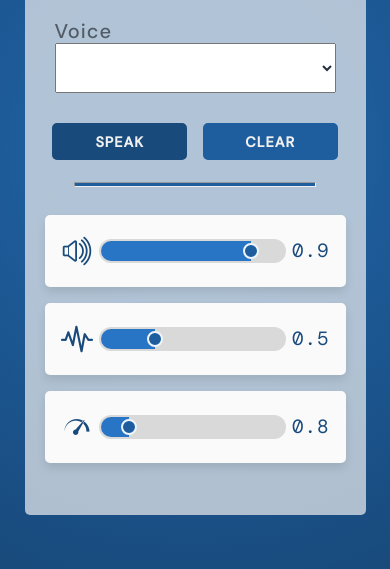
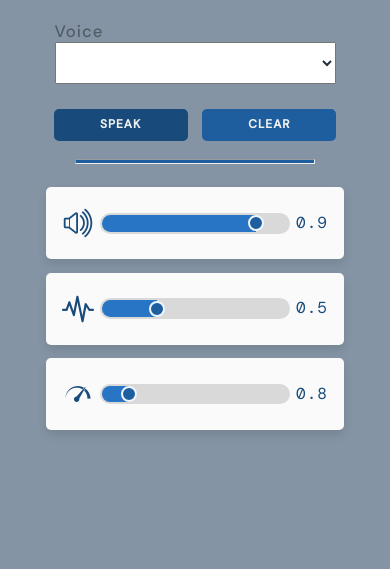
Before and after one commit to MAbdurahman/js-text-to-speech, a website: page index.html in a window 390 px wide. Shown: the part 275-844 px from the top of the page. Drawn offline with nearby package versions, Linux system fonts and the light colour scheme.

Commit message:
Modify: add responsiveness to project

```diff
--- a/scss/main.scss
+++ b/scss/main.scss
@@ -70,6 +70,17 @@
 html {
   font-size: 100%;
 }
+@media only screen and (max-width: 420px){
+  html {
+    font-size: 83.333%;
+  }
+}
+@media only screen and (max-width: 320px){
+  html {
+    font-size: 66.667%;
+  }
+}
+
 
 body {
   width: 100%;
@@ -90,6 +101,12 @@ body {
   transition: filter 0.5s;
 }
 
+@media only screen and (max-width: 540px) {
+  body {
+    background: var(--clr-augmented-100);
+    overflow: hidden;
+  }
+}
 
 
 p {margin-bottom: 1rem;}
@@ -170,10 +187,13 @@ input::placeholder {
   max-width: 500px;
   padding: 20px;
   border-radius: var(--br-border-radius);
-  background: rgba(255, 255, 255, 0.4);
-  background: hsla(0, 0%, 94%, 70%);;
+  background: hsla(0, 0%, 94%, 70%);
 }
-
+@media only screen and (max-width: 540px) {
+  .wrapper {
+    background: var(--clr-augmented-100);
+  }
+}
 /*=============================================
           wrapper-buttons
 ================================================*/
```
Also changed, not shown: css/main.css, 1 other file.
